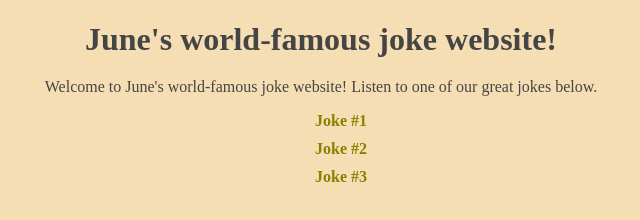
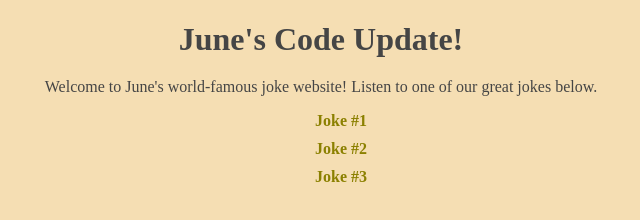
Before and after one commit to techbyjune/final-website, a plain HTML site: page index.html in a window 1280 px wide. Shown: the whole page, without its empty margins (319-959 px from the left). Drawn offline with Linux system fonts and the light colour scheme.

Commit message:
index.html was changed for demo.

```diff
--- a/index.html
+++ b/index.html
@@ -36,7 +36,7 @@
 </head>
 <body>
 
-    <h1> June's world-famous joke website!</h1>
+    <h1> June's Code Update!</h1>
     <p>
       Welcome to June's world-famous joke website! Listen to one of our great jokes below.
     </p>
```
